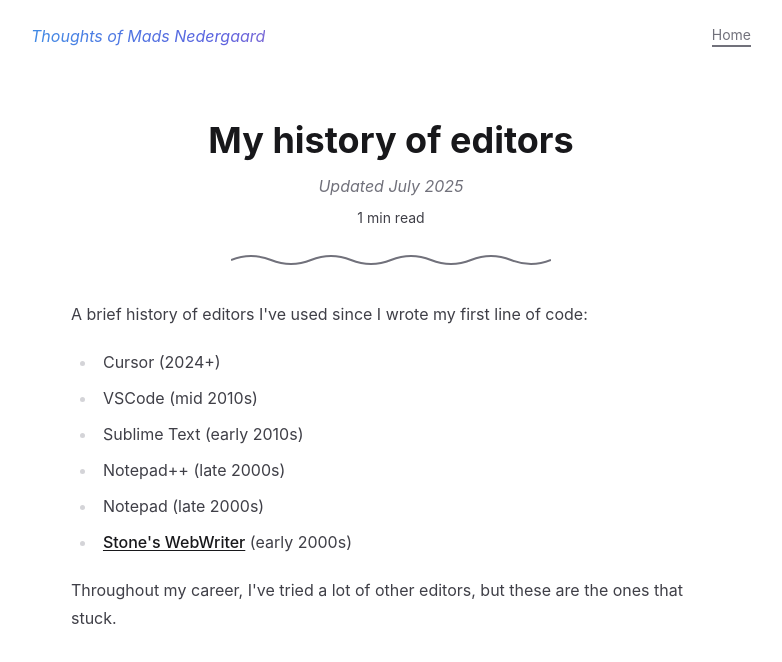
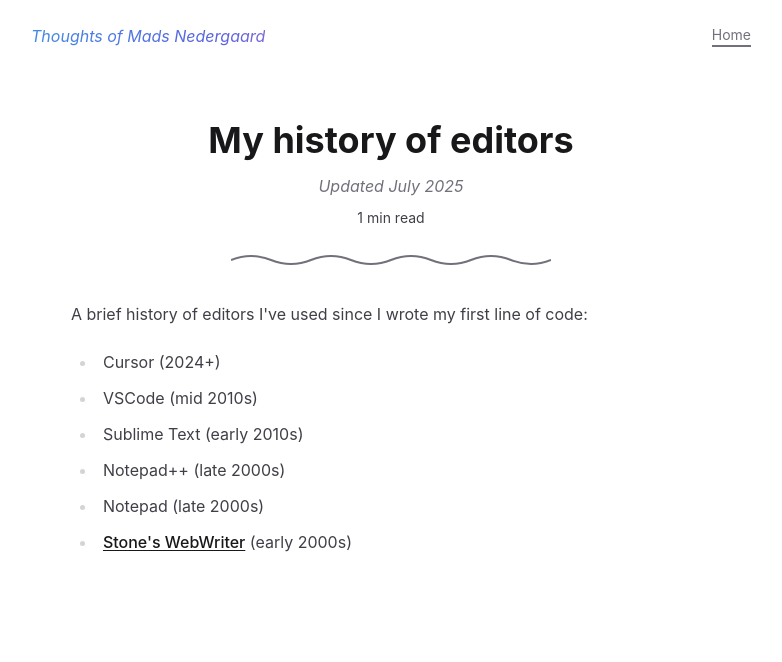
Before and after one commit to madsnedergaard/madsnedergaard.dk, a Next.js app: page /thoughts/my-history-of-editors in a window 1280 px wide. Shown: the top 662 px of the page, without its empty margins (249-1031 px from the left). Built offline with nearby package versions, Linux system fonts and the light colour scheme.

Commit message:
Shortens blogpost

```diff
--- a/src/posts/my-history-of-editors.mdx
+++ b/src/posts/my-history-of-editors.mdx
@@ -13,5 +13,3 @@
 - Notepad (late 2000s)
 - [Stone's WebWriter](https://danskedosklassikere.blogspot.com/2022/02/stones-webwriter.html) (early
   2000s)
-
-Throughout my career, I've tried a lot of other editors, but these are the ones that stuck.
```
